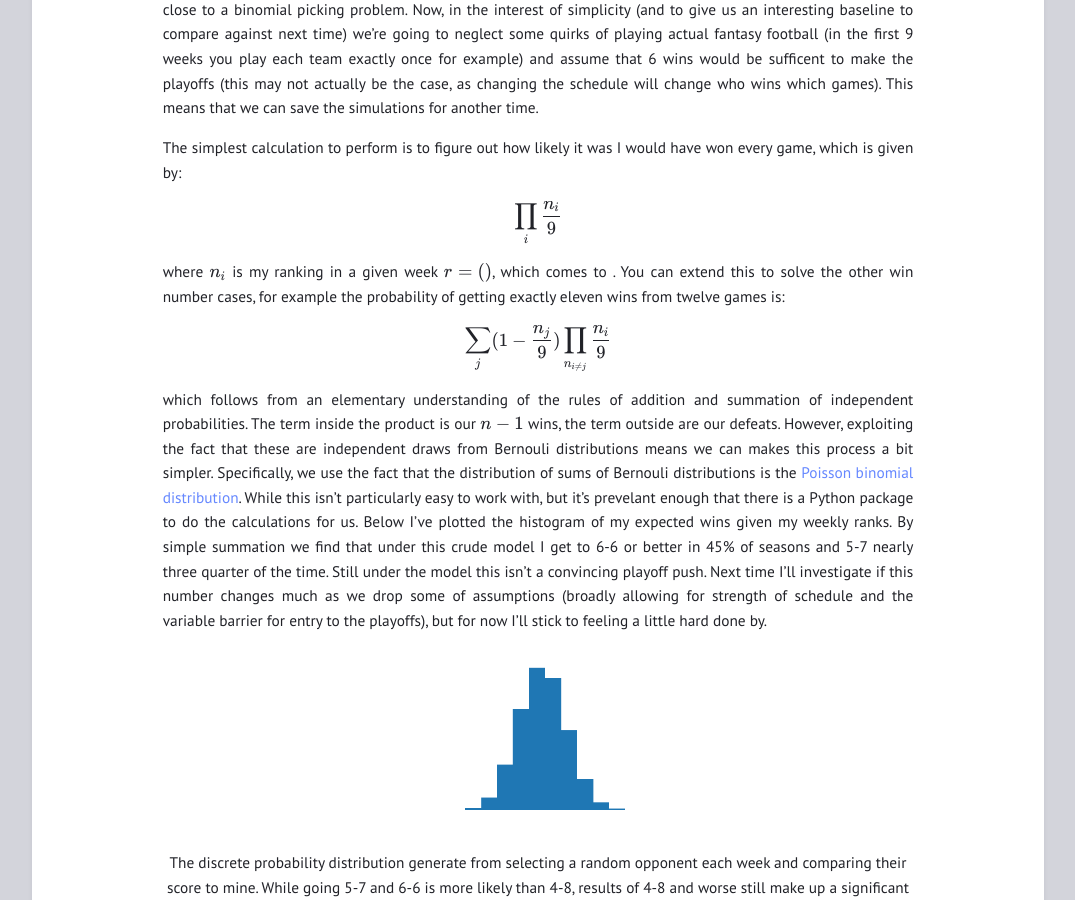
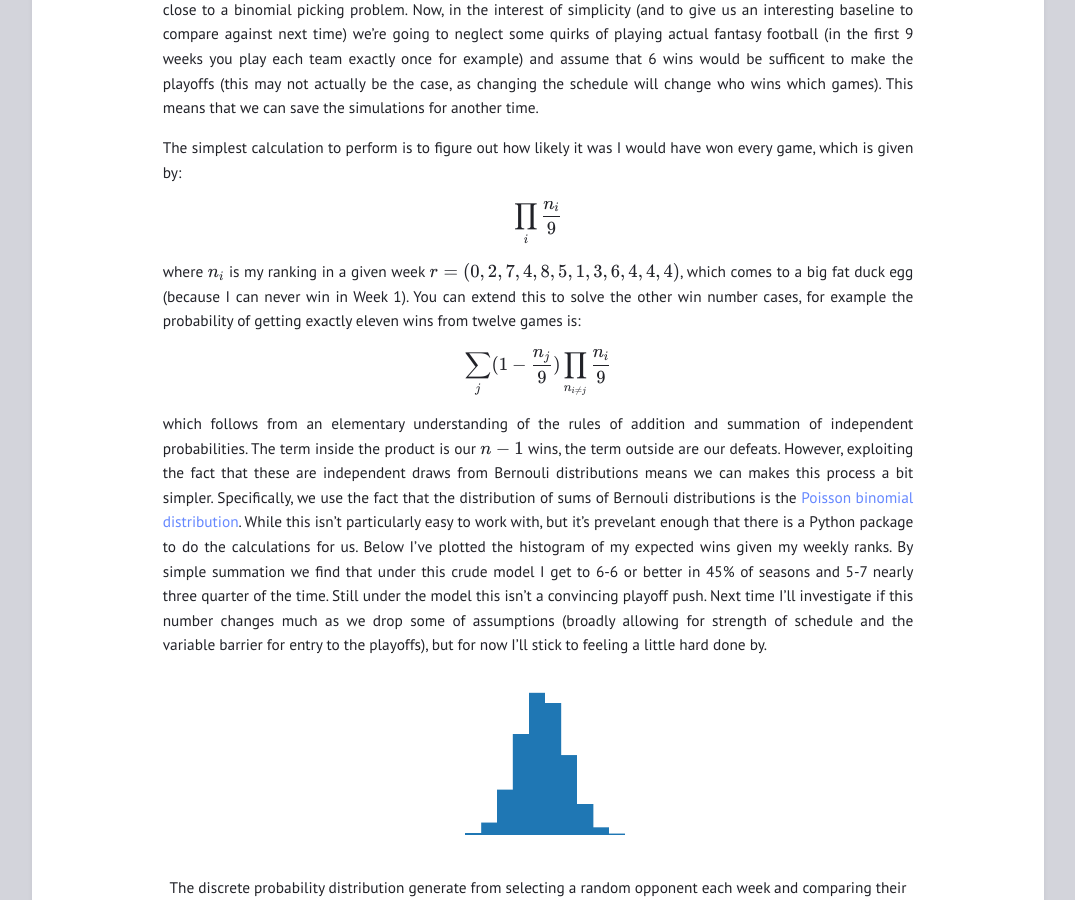
Before and after one commit to phillipcrout/phillipcrout.github.io, a Jekyll site: the page built from _posts/2022-12-01-fantasy-football.md, in a window 1280 px wide and 900 px high, scrolled down 829 px. Shown: the whole window, without its empty margins (102-1177 px from the left). Built offline with Jekyll 4.4.1, drawn with Linux system fonts in a browser that asks for light colours.

Commit message:
Correct a typo as I've now sent this out to the
wider world.

```diff
--- a/_posts/2022-12-01-fantasy-football.md
+++ b/_posts/2022-12-01-fantasy-football.md
@@ -24,7 +24,7 @@ The simplest calculation to perform is to figure out how likely it was I would h
 
 $$\prod_{i} \frac{n_{i}}{9}$$
 
-where $$ n_{i} $$ is my ranking in a given week $$r = ()$$, which comes to . You can extend this to solve the other win number cases, for example the probability of
+where $$ n_{i} $$ is my ranking in a given week $$r = (0,2,7,4,8,5,1,3,6,4,4,4)$$, which comes to a big fat duck egg (because I can never win in Week 1). You can extend this to solve the other win number cases, for example the probability of
 getting exactly eleven wins from twelve games is:
 
 $$\sum_{j} (1-\frac{n_{j}}{9}) \prod_{n_{i \neq j}}\frac{n_{i}}{9}$$
```
